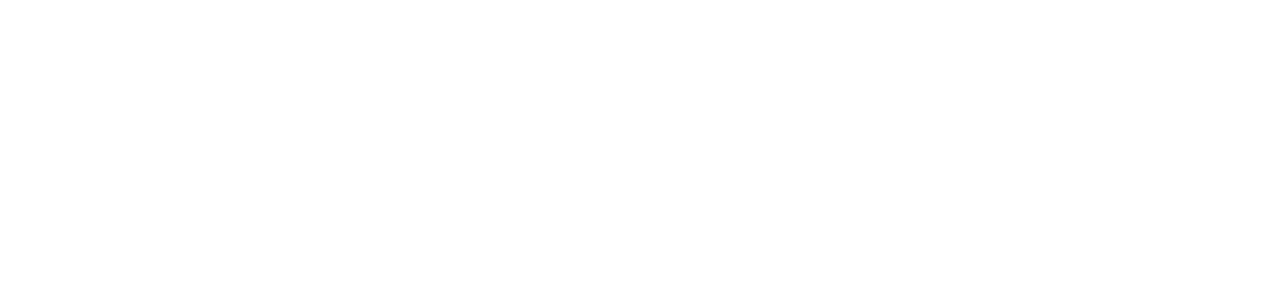
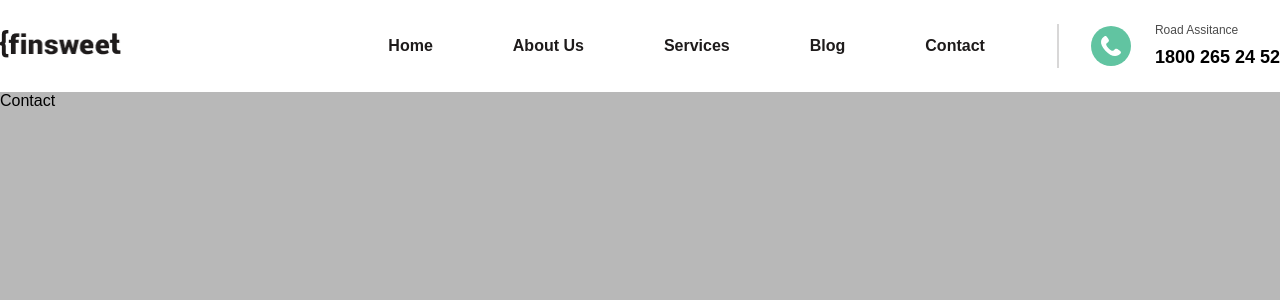
Before and after one commit to Yvijusp/UI_simulation, a React (Create React App) app in the folder react_project/: page /contacts in a window 1280 px wide. Shown: the top 300 px of the page. Built offline with nearby package versions, Linux system fonts and the light colour scheme; the HTML template or start-up script is replaced by a standard one.

Commit message:
Completed header with pages and routes

```diff
--- a/react_project/src/App.tsx
+++ b/react_project/src/App.tsx
@@ -1,7 +1,30 @@
 import { BrowserRouter as Router, Route, Switch } from 'react-router-dom';
+import Header from './components/Header/Header';
+import { GlobalStyle } from './GlobalStyles';
+import AboutUs from './pages/AboutUs';
+import Blog from './pages/Blog';
+import BlogPage from './pages/BlogPage';
+import Contact from './pages/Contact';
+import Home from './pages/Home';
+import ServicePage from './pages/ServicePage';
+import Services from './pages/Services';
 
 function App() {
-  return <Router></Router>;
+  return (
+    <Router>
+      <GlobalStyle />
+      <Header />
+      <Switch>
+        <Route exact path='/' component={Home} />
+        <Route exact path='/services' component={Services} />
+        <Route path='/services/:id' component={ServicePage} />
+        <Route path='/aboutus' component={AboutUs} />
+        <Route path='/contacts' component={Contact} />
+        <Route exact path='/blog' component={Blog} />
+        <Route path='/blog/:id' component={BlogPage} />
+      </Switch>
+    </Router>
+  );
 }
 
 export default App;
--- /dev/null
+++ b/react_project/src/GlobalStyles.ts
@@ -0,0 +1,95 @@
+import { createGlobalStyle } from 'styled-components';
+import styled from 'styled-components';
+
+export const GlobalStyle = createGlobalStyle`
+* {
+  margin: 0;
+  padding: 0;
+  box-sizing: border-box;
+}
+
+body {
+  font-family: "Manrope", sans-serif;
+  background: #B8B8B8;
+}
+
+h1 {
+  font-size: 64px;
+  font-weight: 800;
+}
+
+h2 {
+  font-size: 58px;
+  font-weight: 800;
+}
+
+h3 {
+  font-size: 48px;
+  font-weight: 700;
+}
+
+h4 {
+  font-size: 40px;
+  font-weight: 700;
+  line-height: 140%;
+/* or 56px */
+letter-spacing: -0.03em;
+}
+
+
+h5 {
+  font-size: 32px;
+  font-weight: 700;
+}
+
+h6 {
+  font-size: 20px;
+  font-weight: 600;
+}
+
+:root{
+  --paragraph-med: 18px;
+  --paragraph-sm: 16px;
+  --caption: 12px;
+  --title-01-size: 32px;
+  --title-01-weight: 700;
+  --title-02-size: 24px;
+  --title-02-weight: 600;
+  --black-color: #1E1B1B;
+  --primary-color: #FF6433;
+  --secondary-color: #661ce7;
+  --mint-color: #00D289;
+  --steelgrey-color: #E2E6E9;
+  --lightgrey-color: #F2F2F2;
+  --white-color: #FFFFFF;
+}
+
+  img {
+    width: 100%;
+  }
+`;
+
+export const Title01 = styled.h4`
+  font-size: 32px;
+  font-weight: 700;
+  letter-spacing: -0.03em;
+  line-height: 48px;
+`;
+export const Title02 = styled.h4`
+  font-size: 24px;
+  font-weight: 600;
+  letter-spacing: -0.03em;
+  line-height: 36px;
+`;
+
+export const Caption = styled.span`
+  font-size: var(--caption);
+  opacity: 0.7;
+  font-weight: 500;
+  line-height: 24px;
+`;
+
+export const Container = styled.div`
+  max-width: 1280px;
+  margin: 0 auto;
+`;
--- /dev/null
+++ b/react_project/src/components/Header/Header.styled.ts
@@ -0,0 +1,55 @@
+import styled from 'styled-components';
+import { Container } from '../../GlobalStyles';
+
+export const StyledHeader = styled.header`
+  background-color: var(--white-color);
+
+  ${Container} {
+    display: flex;
+    justify-content: space-between;
+    align-items: center;
+  }
+`;
+
+export const Logo = styled.div`
+  width: 121.41px;
+`;
+
+export const Nav = styled.nav`
+  display: flex;
+
+  ul {
+    display: flex;
+    align-items: center;
+    list-style: none;
+
+    li {
+      padding: 32px 40px;
+      a {
+        color: var(--black-color);
+        text-decoration: none;
+        font-size: var(--paragraph-sm);
+        font-weight: 600;
+        line-height: 28px;
+      }
+    }
+  }
+`;
+
+export const Line = styled.div`
+  border: 1px solid #939191;
+  opacity: 0.36;
+  margin: 24px 32px;
+`;
+
+export const Assitance = styled.div`
+  display: flex;
+  align-items: center;
+  gap: 24px;
+
+  p:last-child {
+    font-weight: 600;
+    font-size: var(--paragraph-med);
+    line-height: 175%;
+  }
+`;
--- a/react_project/src/components/Header/Header.tsx
+++ b/react_project/src/components/Header/Header.tsx
@@ -1,5 +1,46 @@
+import { Assitance, Line, Logo, Nav, StyledHeader } from './Header.styled';
+import BrandLogo from '../../assets/logo/Logo.png';
+import { Caption, Container } from '../../GlobalStyles';
+import { Link } from 'react-router-dom';
+import { ReactComponent as AssitanceLogo } from '../../assets/logo/Assistance.svg';
+
 const Header = () => {
-  return <div></div>;
+  return (
+    <StyledHeader>
+      <Container>
+        <Logo>
+          <img src={BrandLogo} alt='finsweet' />
+        </Logo>
+        <Nav>
+          <ul>
+            <li>
+              <Link to='/'>Home</Link>
+            </li>
+            <li>
+              <Link to='/about'>About Us</Link>
+            </li>
+            <li>
+              <Link to='/services'>Services</Link>
+            </li>
+            <li>
+              <Link to='/blog'>Blog</Link>
+            </li>
+            <li>
+              <Link to='/contacts'>Contact</Link>
+            </li>
+          </ul>
+          <Line />
+          <Assitance>
+            <AssitanceLogo />
+            <div>
+              <Caption>Road Assitance</Caption>
+              <p>1800 265 24 52</p>
+            </div>
+          </Assitance>
+        </Nav>
+      </Container>
+    </StyledHeader>
+  );
 };
 
 export default Header;
```
Also changed, not shown: react_project/src/assets/logo/Assistance.svg (added), react_project/src/assets/logo/Logo.png (added).
